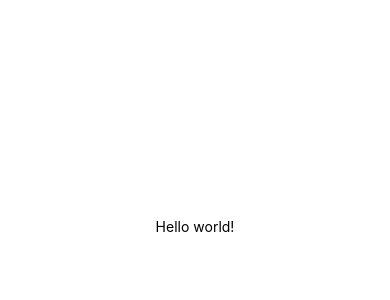
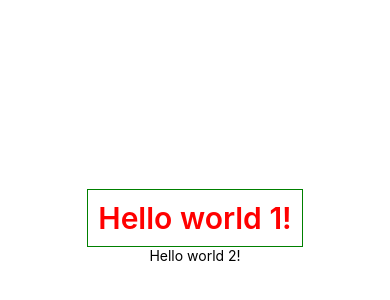
Before and after one commit to lthhieu/react-native-basic, a React Native app: screen / in a window 390 px wide. Shown: the part 196-496 px from the top of the page. Built offline with nearby package versions, Linux system fonts and the light colour scheme.

Commit message:
style in react-native

```diff
--- a/App.tsx
+++ b/App.tsx
@@ -1,11 +1,10 @@
-import { StatusBar } from 'expo-status-bar';
 import { StyleSheet, Text, View } from 'react-native';
 
 export default function App() {
   return (
     <View style={styles.container}>
-      <Text>Hello world!</Text>
-      <StatusBar style="auto" />
+      <Text style={styles.hello1}>Hello world 1!</Text>
+      <Text>Hello world 2!</Text>
     </View>
   );
 }
@@ -17,4 +16,11 @@ const styles = StyleSheet.create({
     alignItems: 'center',
     justifyContent: 'center',
   },
+  hello1: {
+    color: 'red', fontSize: 30,
+    borderColor: 'green',
+    borderWidth: 1,
+    padding: 10,
+    fontWeight: '600'
+  }
 });
```
